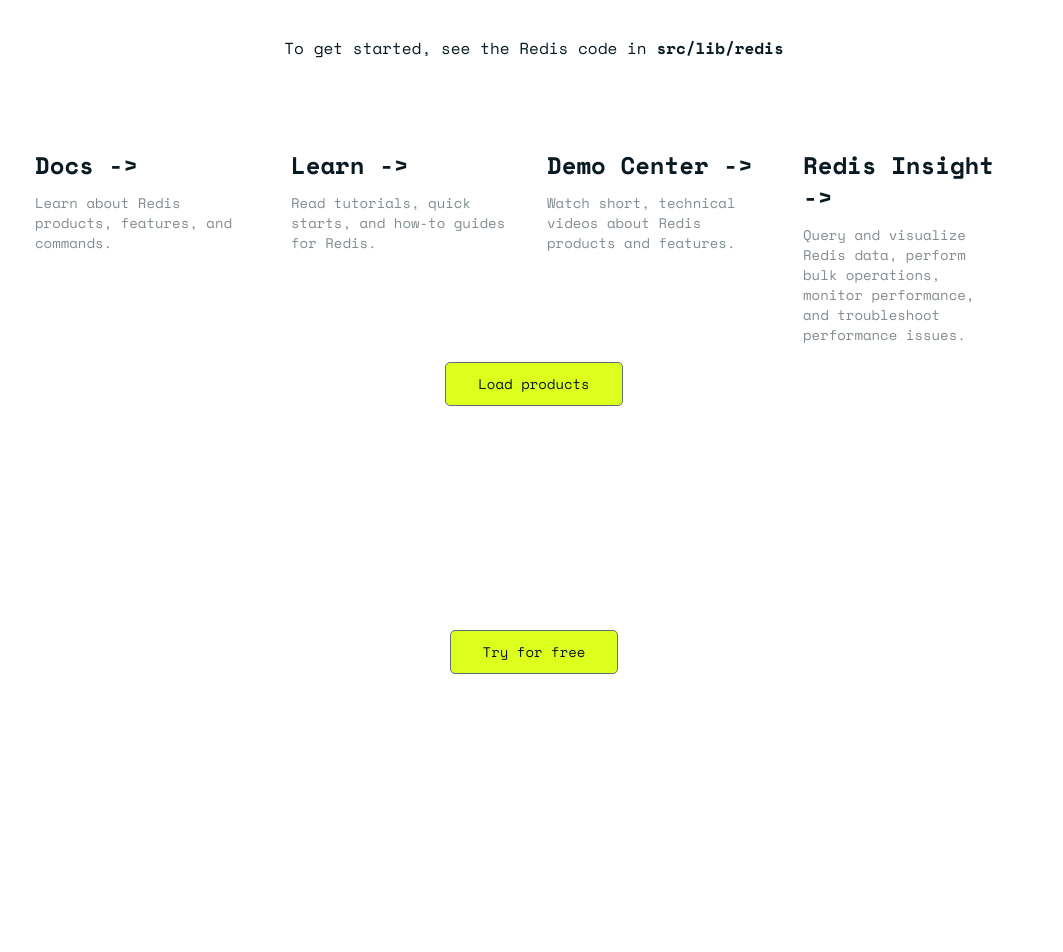
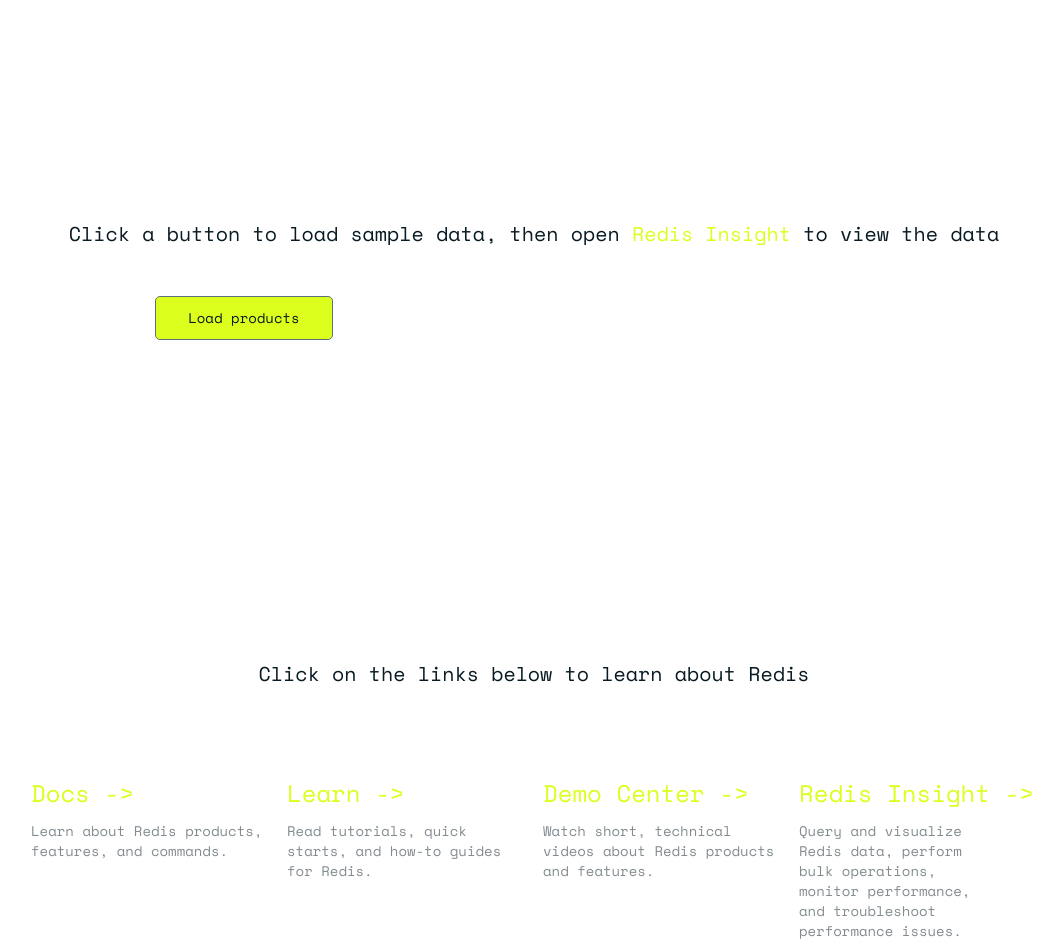
Before and after one commit to yaneiri12/redis-nodejs-starter, a Next.js app: page / in a window 1280 px wide. Shown: the part 240-1192 px from the top of the page, without its empty margins (106-1169 px from the left). Before the commit the page ends 1122 px from the top, so only its background shows below. Built offline with nearby package versions, Linux system fonts and the light colour scheme; no server answers; what winston-transport would draw is missing.

Commit message:
organizing the frontend

```diff
--- a/src/app/page.tsx
+++ b/src/app/page.tsx
@@ -14,7 +14,8 @@ export default async function Home() {
 
   return (
     <main className="flex min-h-screen flex-col items-center justify-between p-24">
-      <section className="z-10 w-full max-w-5xl items-center justify-between font-mono text-sm lg:flex">
+      {/* Visits */}
+      <section className="z-10 max-w-5xl items-center justify-between font-mono text-sm lg:flex">
         <p className="fixed left-0 top-0 flex w-full justify-center border-b border-gray-300 bg-gradient-to-b from-zinc-200 pb-6 pt-8 backdrop-blur-2xl dark:border-neutral-800 dark:bg-zinc-800/30 dark:from-inherit lg:rounded-xl lg:border lg:bg-gray-200 lg:p-4 lg:dark:bg-zinc-800/30">
           This is your&nbsp;
           <code className="font-bold">{appendOrdinalSuffix(visits)}&nbsp;</code>
@@ -32,33 +33,73 @@ export default async function Home() {
           </a>
         </p>
       </section>
+      {/* /Visits */}
 
-      <section className="flex w-full flex-col gap-6 pt-10 md:flex-row md:gap-0 font-mono">
-        <div className="mb-8 w-full px-0">
-          <h1 className="text-6xl font-semibold text-center">Welcome</h1>
+      {/* Welcome */}
+      <section className="flex w-full flex-col gap-6 pt-5 md:gap-0 font-mono">
+        <div className="mb-8 px-0">
+          <h1 className="capitalize text-6xl text-center">Welcome</h1>
           <p className="text-xl text-center">
             Get started with Redis and Node.js in seconds
           </p>
+          <p className="text-center mt-2">
+            To get started, see the Redis code in&nbsp;
+            <code className="font-mono font-bold">src/lib/redis</code>
+          </p>
         </div>
       </section>
+      {/* /Welcome */}
 
-      <section className="flex w-full flex-col gap-6 pt-5 md:flex-row md:gap-0 font-mono">
-        <div className="mb-8 w-full px-0">
-          <h2 className="text-center">
-            To get started, see the Redis code in&nbsp;
-            <code className="font-mono font-bold">src/lib/redis</code>
+      {/* Sample Data */}
+      <section className="py-12 contain-layout">
+        <div className="max-w-7xl mx-auto px-4 lg:px-8 py-16">
+          <div className="mx-auto flex w-100 flex-col items-center gap-8 text-center">
+            <h2 className="capitalize text-5xl font-sans text-display-xs sm:text-display-lg text-white">
+              Try some sample data
             </h2>
-        </div>
-      </section>
-
-      <section className="pt-10 mb-32 grid text-center lg:mb-0 lg:w-full lg:max-w-5xl lg:grid-cols-4 lg:text-left font-mono">
+            <p className="text-xl text-center font-mono">
+              Click a button to load sample data, then open{" "}
               <a
-          href="https://redis.io/docs/latest?utm_source=redis-node-starter&utm_campaign=redis-node-starter"
-          className="group rounded-lg border border-transparent px-3 py-4 transition-colors hover:border-gray-300 hover:bg-gray-100 hover:dark:border-neutral-700 hover:dark:bg-neutral-800/30"
+                href="https://redis.io/insight?utm_source=redis-node-starter&utm_campaign=redis-node-starter#insight-form"
+                className="text-[#DCFF1E] active:text-white"
                 target="_blank"
                 rel="noopener noreferrer"
               >
-          <h2 className="mb-3 text-2xl font-semibold">
+                Redis Insight
+              </a>{" "}
+              to view the data
+            </p>
+            <div className="grid lg:grid-cols-4">
+              <form action={loadProducts} className="px-2 py-4">
+                <button className="inline-flex items-center justify-center gap-2 text-center transition-colors w-full h-11 whitespace-nowrap font-normal font-mono bg-[#DCFF1E] text-[#091A23] rounded-[5px] border border-[#5C707A] px-8 py-[14px] text-sm active:bg-[#163341] active:text-white sm:w-fit">
+                  Load products
+                </button>
+              </form>
+            </div>
+          </div>
+        </div>
+      </section>
+      {/* /Sample Data */}
+
+      {/* Resources */}
+      <section className="py-12 contain-layout">
+        <div className="max-w-7xl mx-auto px-4 lg:px-8 py-16">
+          <div className="mx-auto flex w-100 flex-col items-center gap-8 text-center">
+            <h2 className="capitalize text-5xl font-sans text-display-xs sm:text-display-lg text-white">
+              Learn More
+            </h2>
+            <p className="text-xl text-center font-mono">
+              Click on the links below to learn about Redis
+            </p>
+
+            <div className="pt-10 mb-32 grid text-center lg:mb-0 lg:w-full lg:max-w-5xl lg:grid-cols-4 lg:text-left font-mono">
+              <a
+                href="https://redis.io/docs/latest?utm_source=redis-node-starter&utm_campaign=redis-node-starter"
+                className="group rounded-lg border border-transparent px-2 py-4 transition-colors hover:border-gray-300 hover:bg-gray-100 hover:dark:border-neutral-700 hover:dark:bg-neutral-800/30"
+                target="_blank"
+                rel="noopener noreferrer"
+              >
+                <h2 className="text-[#DCFF1E] active:text-white mb-3 text-2xl">
                   Docs{" "}
                   <span className="inline-block transition-transform group-hover:translate-x-1 motion-reduce:transform-none">
                     -&gt;
@@ -71,11 +112,11 @@ export default async function Home() {
 
               <a
                 href="https://redis.io/learn?utm_source=redis-node-starter&utm_campaign=redis-node-starter"
-          className="group rounded-lg border border-transparent px-3 py-4 transition-colors hover:border-gray-300 hover:bg-gray-100 hover:dark:border-neutral-700 hover:dark:bg-neutral-800/30"
+                className="group rounded-lg border border-transparent px-2 py-4 transition-colors hover:border-gray-300 hover:bg-gray-100 hover:dark:border-neutral-700 hover:dark:bg-neutral-800/30"
                 target="_blank"
                 rel="noopener noreferrer"
               >
-          <h2 className="mb-3 text-2xl font-semibold">
+                <h2 className="text-[#DCFF1E] active:text-white mb-3 text-2xl">
                   Learn{" "}
                   <span className="inline-block transition-transform group-hover:translate-x-1 motion-reduce:transform-none">
                     -&gt;
@@ -88,50 +129,50 @@ export default async function Home() {
 
               <a
                 href="https://redis.io/demo-center?utm_source=redis-node-starter&utm_campaign=redis-node-starter"
-          className="group rounded-lg border border-transparent px-3 py-4 transition-colors hover:border-gray-300 hover:bg-gray-100 hover:dark:border-neutral-700 hover:dark:bg-neutral-800/30"
+                className="group rounded-lg border border-transparent px-2 py-4 transition-colors hover:border-gray-300 hover:bg-gray-100 hover:dark:border-neutral-700 hover:dark:bg-neutral-800/30"
                 target="_blank"
                 rel="noopener noreferrer"
               >
-          <h2 className="mb-3 text-2xl font-semibold">
+                <h2 className="text-[#DCFF1E] active:text-white mb-3 text-2xl">
                   Demo Center{" "}
                   <span className="inline-block transition-transform group-hover:translate-x-1 motion-reduce:transform-none">
                     -&gt;
                   </span>
                 </h2>
                 <p className="m-0 max-w-[30ch] text-sm opacity-50">
-            Watch short, technical videos about Redis products and features.
+                  Watch short, technical videos about Redis products and
+                  features.
                 </p>
               </a>
 
               <a
                 href="https://redis.io/insight?utm_source=redis-node-starter&utm_campaign=redis-node-starter#insight-form"
-          className="group rounded-lg border border-transparent px-3 py-4 transition-colors hover:border-gray-300 hover:bg-gray-100 hover:dark:border-neutral-700 hover:dark:bg-neutral-800/30"
+                className="group rounded-lg border border-transparent px-2 py-4 transition-colors hover:border-gray-300 hover:bg-gray-100 hover:dark:border-neutral-700 hover:dark:bg-neutral-800/30"
                 target="_blank"
                 rel="noopener noreferrer"
               >
-          <h2 className="mb-3 text-2xl font-semibold">
+                <h2 className="text-[#DCFF1E] active:text-white mb-3 text-2xl">
                   Redis Insight{" "}
                   <span className="inline-block transition-transform group-hover:translate-x-1 motion-reduce:transform-none">
                     -&gt;
                   </span>
                 </h2>
                 <p className="m-0 max-w-[30ch] text-balance text-sm opacity-50">
-            Query and visualize Redis data, perform bulk operations, monitor
-            performance, and troubleshoot performance issues.
+                  Query and visualize Redis data, perform bulk operations,
+                  monitor performance, and troubleshoot performance issues.
                 </p>
               </a>
+            </div>
+          </div>
+        </div>
       </section>
+      {/* /Resources */}
 
-      <form action={loadProducts}>
-        <button className="inline-flex items-center justify-center gap-2 text-center transition-colors w-full h-11 whitespace-nowrap font-normal font-mono bg-[#DCFF1E] text-[#091A23] rounded-[5px] border border-[#5C707A] px-8 py-[14px] text-sm active:bg-[#163341] active:text-white sm:w-fit">
-          Load products
-        </button>
-      </form>
-
+      {/* Try Free */}
       <section className="py-12 contain-layout">
         <div className="max-w-7xl mx-auto px-4 lg:px-8 py-16">
           <div className="mx-auto flex w-100 flex-col items-center gap-8 text-center">
-            <h2 className="text-5xl font-sans text-display-xs sm:text-display-lg text-white">
+            <h2 className="capitalize text-5xl font-sans text-display-xs sm:text-display-lg text-white">
               Build with Redis Cloud
             </h2>
             <p className="text-[26px] font-sans text-white"></p>
@@ -146,6 +187,7 @@ export default async function Home() {
           </div>
         </div>
       </section>
+      {/* /Try Free */}
     </main>
   );
 }
```
Lines whose indentation alone changed are shown as unchanged.
